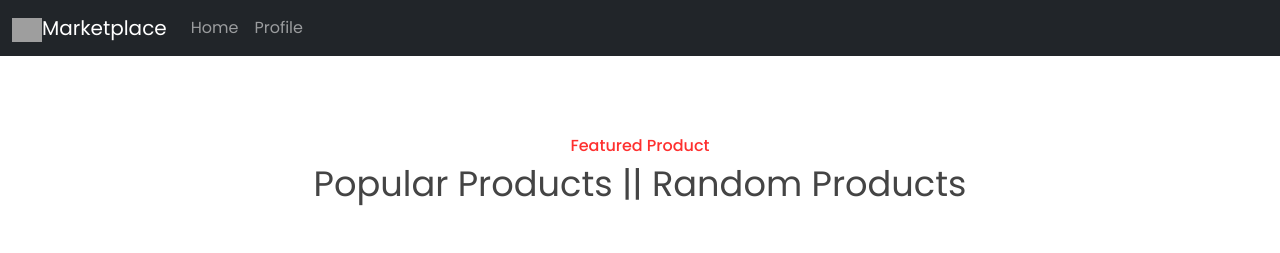
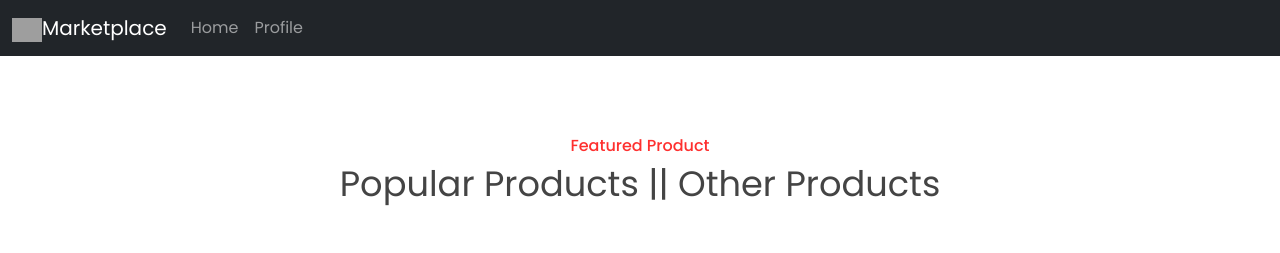
Before and after one commit to pramudyapolinema/pemrograman_berbasis_framework, a React (Create React App) app in the folder Pertemuan 5/router-react/: page / in a window 1280 px wide. Shown: the top 253 px of the page. Built offline with nearby package versions, Linux system fonts and the light colour scheme; grey boxes are pictures that could not be loaded.

Commit message:
Revisi Produk

```diff
--- a/Pertemuan 5/router-react/src/Marketplace/Products.jsx
+++ b/Pertemuan 5/router-react/src/Marketplace/Products.jsx
@@ -13,7 +13,7 @@ class Products extends Component {
                             <div className="col-md-8 col-lg-12">
                                 <div className="header">
                                     <h3>Featured Product</h3>
-                                    <h2><Link to="/popular">Popular Products</Link> || <Link to="/random">Random Products</Link></h2>
+                                    <h2><Link to="/popular">Popular Products</Link> || <Link to="/other">Other Products</Link></h2>
                                 </div>
                             </div>
                         </div>
@@ -24,7 +24,7 @@ class Products extends Component {
                             <Route path="/popular">
                                 <Popular/>
                             </Route>
-                            <Route path="/random">
+                            <Route path="/other">
                                 <Random/>
                             </Route>
                         </Switch>
@@ -55,8 +55,8 @@ function Random(){
         <div className="row">
             <Item number="product-1" name="Handphone" price="2.500.000" image="https://source.unsplash.com/random/300x300/?handphone" />
             <Item number="product-2" name="Laptop" price="15.000.000" image="https://source.unsplash.com/random/300x300/?laptop" />
-            <Item number="product-3" name="Topi" price="350.000" image="https://source.unsplash.com/random/300x300/?hat" />
-            <Item number="product-4" name="Celana" price="450.000" image="https://source.unsplash.com/random/300x300/?trouser" />
+            <Item number="product-3" name="Hardisk" price="400.000" image="https://source.unsplash.com/random/300x300/?hardisk" />
+            <Item number="product-4" name="Keyboard" price="750.000" image="https://source.unsplash.com/random/300x300/?keyboard" />
         </div>
     )
 }
```
